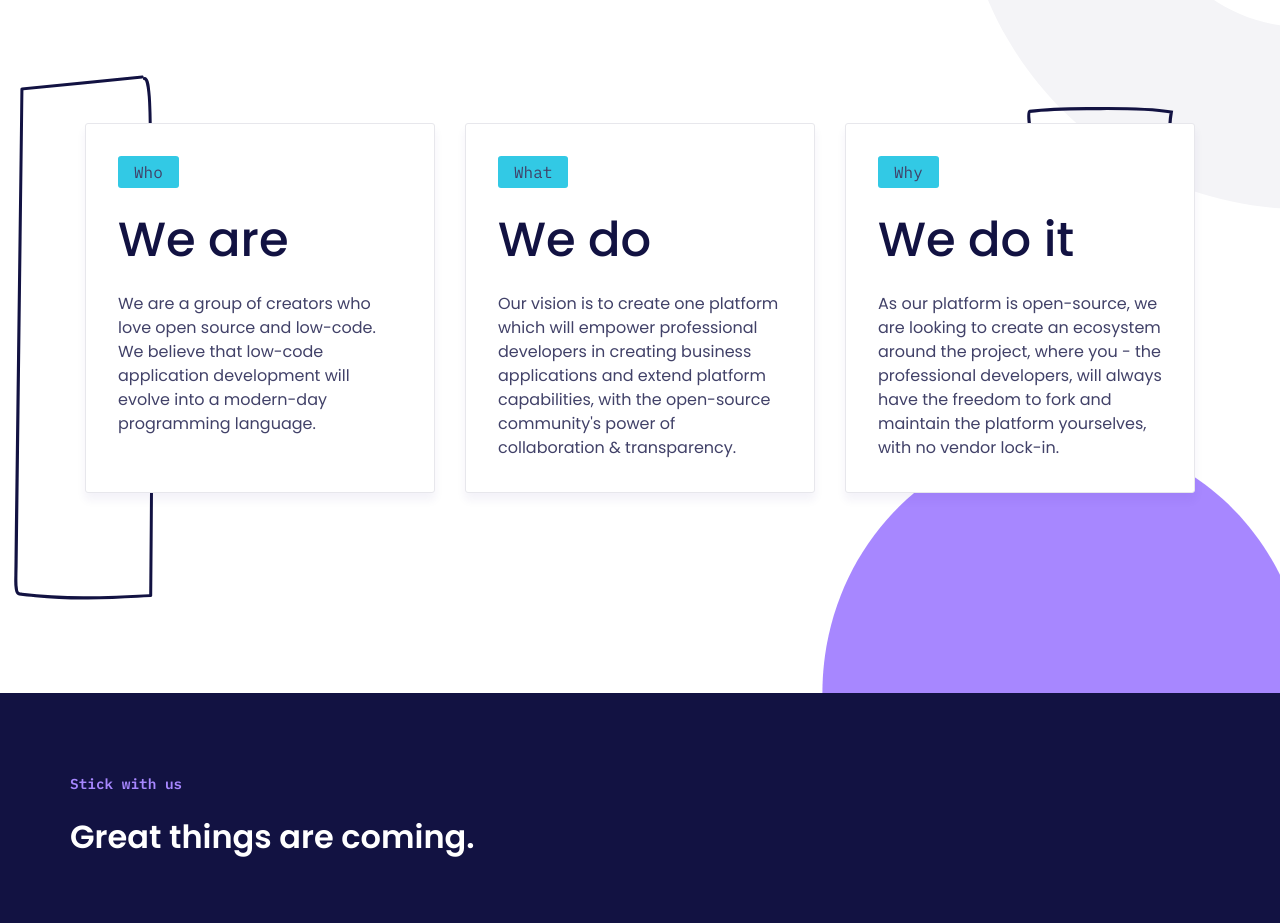
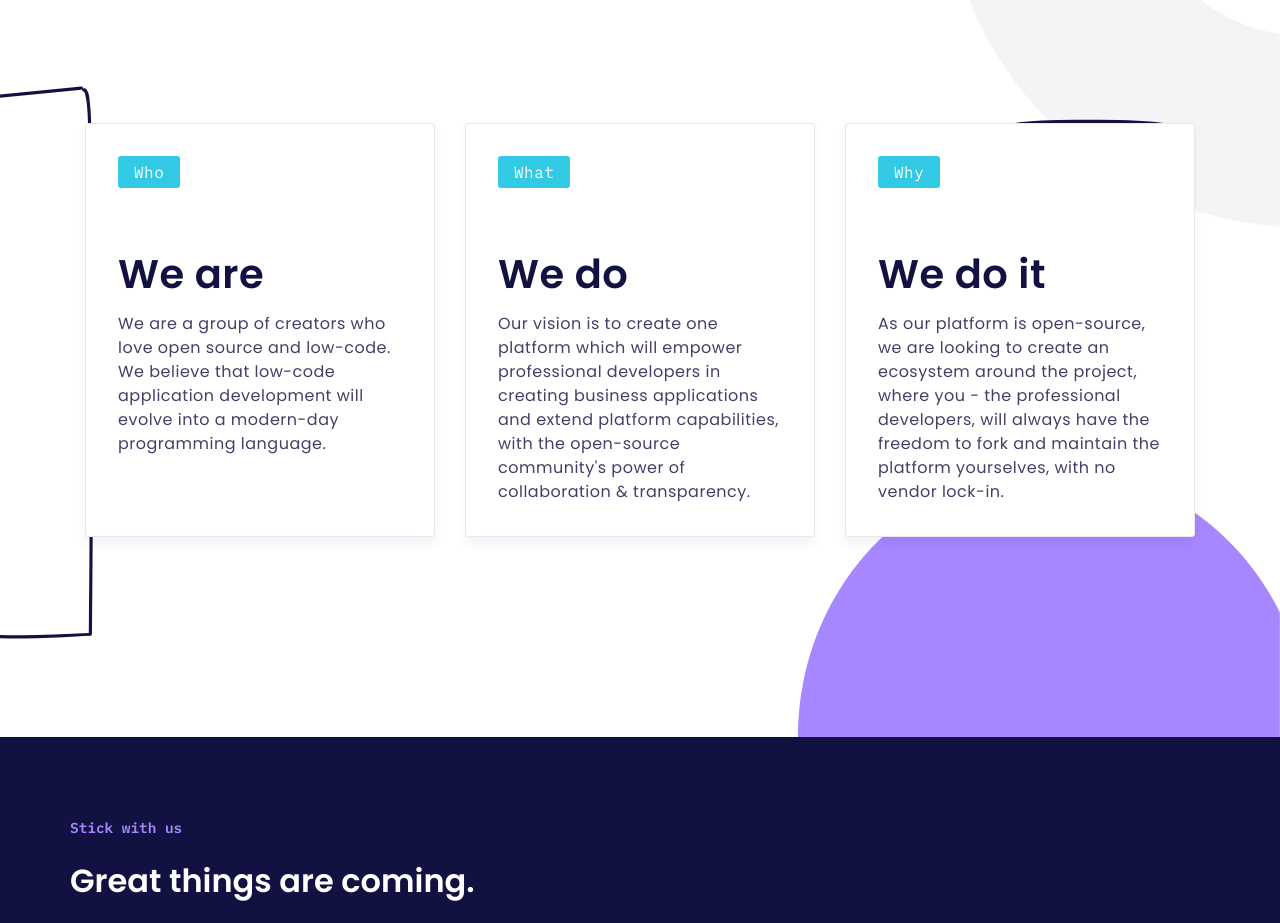
Before and after one commit to amplication/site, a website: page index.html in a window 1280 px wide. Shown: the part 3400-4323 px from the top of the page. Drawn offline with nearby package versions, Linux system fonts and the light colour scheme.

Commit message:
about page

```diff
--- a/styles/style.scss
+++ b/styles/style.scss
@@ -5,7 +5,7 @@
   font-family: "IBM Plex Mono", monospace;
 }
 @mixin semi-bold {
-  font-weight: 500;
+  font-weight: 600;
 }
 
 body {
@@ -29,7 +29,7 @@ section {
   overflow: hidden;
 
   h2.h2 {
-    font-weight: 600;
+    @include semi-bold;
   }
 
   &.page-welcome {
@@ -225,6 +225,7 @@ section {
   margin-bottom: 2rem;
   color: $black80;
   border: 1px solid $black10;
+  letter-spacing: 0.5px;
   .about-title1 {
     font-size: 1rem;
     @include font-mono;
@@ -232,12 +233,14 @@ section {
     background-color: $secondary-turquoise;
     display: inline-block;
     padding: 0.25rem 1rem;
+    color: $white;
   }
   .about-title2 {
     color: $black100;
-    font-size: 3rem;
-    margin-top: 1rem;
-    margin-bottom: 1rem;
+    font-size: 2.5rem;
+    margin-top: 3.5rem;
+    margin-bottom: 0.5rem;
+    font-weight: 600;
     @include semi-bold;
   }
 }
```
Also changed, not shown: styles/style.css.
